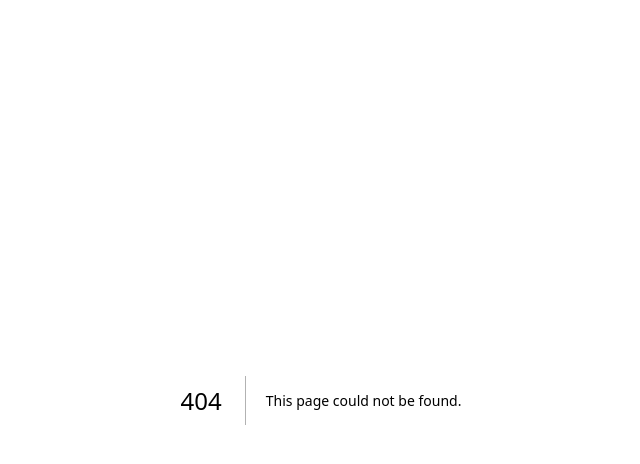
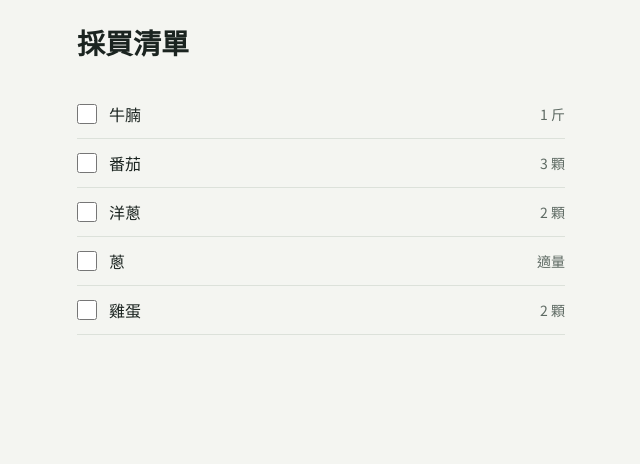
Before and after one commit to sutsanyuan/zhuyi, a Next.js app: page /shop in a window 1280 px wide. Before the commit this address had no page. Shown: the top 464 px of the page, without its empty margins (319-959 px from the left). Built offline with nearby package versions, Linux system fonts and the light colour scheme; a web font is replaced by a local one.

Commit message:
新增採買清單頁，可以勾選

```diff
--- /dev/null
+++ b/app/shop/page.tsx
@@ -0,0 +1,17 @@
+import { ShopItem } from "@/components/ShopItem";
+import { sampleWeek } from "@/lib/sample";
+import { buildShoppingList } from "@/lib/shopping";
+
+export default function ShopPage() {
+    const items = buildShoppingList(sampleWeek, ["醬油", "鹽"]);
+    return (
+        <main className="mx-auto flex max-w-[520px] flex-col gap-6 px-4 py-6">
+            <h1 className="font-display text-[28px] font-black">採買清單</h1>
+            <div>
+                {items.map((item) => (
+                    <ShopItem key={`${item.name}|${item.unit}`} item={item}></ShopItem>
+                ))}
+            </div>
+        </main>
+    );
+}
--- /dev/null
+++ b/components/ShopItem.tsx
@@ -0,0 +1,26 @@
+"use client";
+
+import { useState } from "react";
+import type { ShoppingItem } from "@/lib/types";
+import { flushSync } from "react-dom";
+
+type Props = { item: ShoppingItem };
+
+export function ShopItem({ item }: Props) {
+    // done：有沒有買到；setDone：用來改 done 的函式
+    const [done, setDone] = useState(false);
+    return (
+        <label className="flex items-center gap-3 border-b border-line py-3">
+            <input
+                type="checkbox"
+                checked={done}
+                onChange={() => setDone(!done)}
+                className="size-5 accent-leek"
+            />
+            <span className={done ? "flex-1 text-faint line-through" : "flex-1"}>{item.name}</span>
+            <span className={`text-sm  ${done ? "text-faint" : "text-muted"}`}>
+                {item.qtyLabel}
+            </span>
+        </label>
+    );
+}
```
